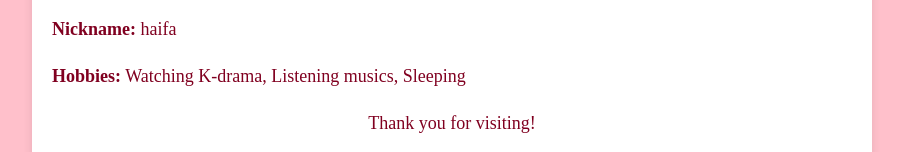
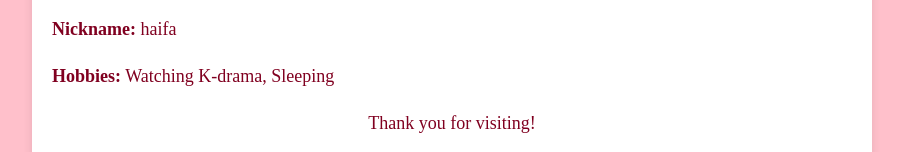
Before and after one commit to farresahaifa/website, a plain HTML site: page index.html in a window 1280 px wide. Shown: the part 324-476 px from the top of the page, without its empty margins (188-1091 px from the left). Drawn offline with Linux system fonts and the light colour scheme.

Commit message:
Update index.html

```diff
--- a/index.html
+++ b/index.html
@@ -44,7 +44,7 @@
             <p><strong>Email:</strong> farresahaifa@gmail.com</p>
             <p><strong>Location:</strong> IIUM, Malaysia</p>
             <p><strong>Nickname:</strong> haifa</p>
-            <p><strong>Hobbies:</strong> Watching K-drama, Listening musics, Sleeping</p>
+            <p><strong>Hobbies:</strong> Watching K-drama, Sleeping</p>
         </div>
 
         <p>Thank you for visiting!</p>
```
